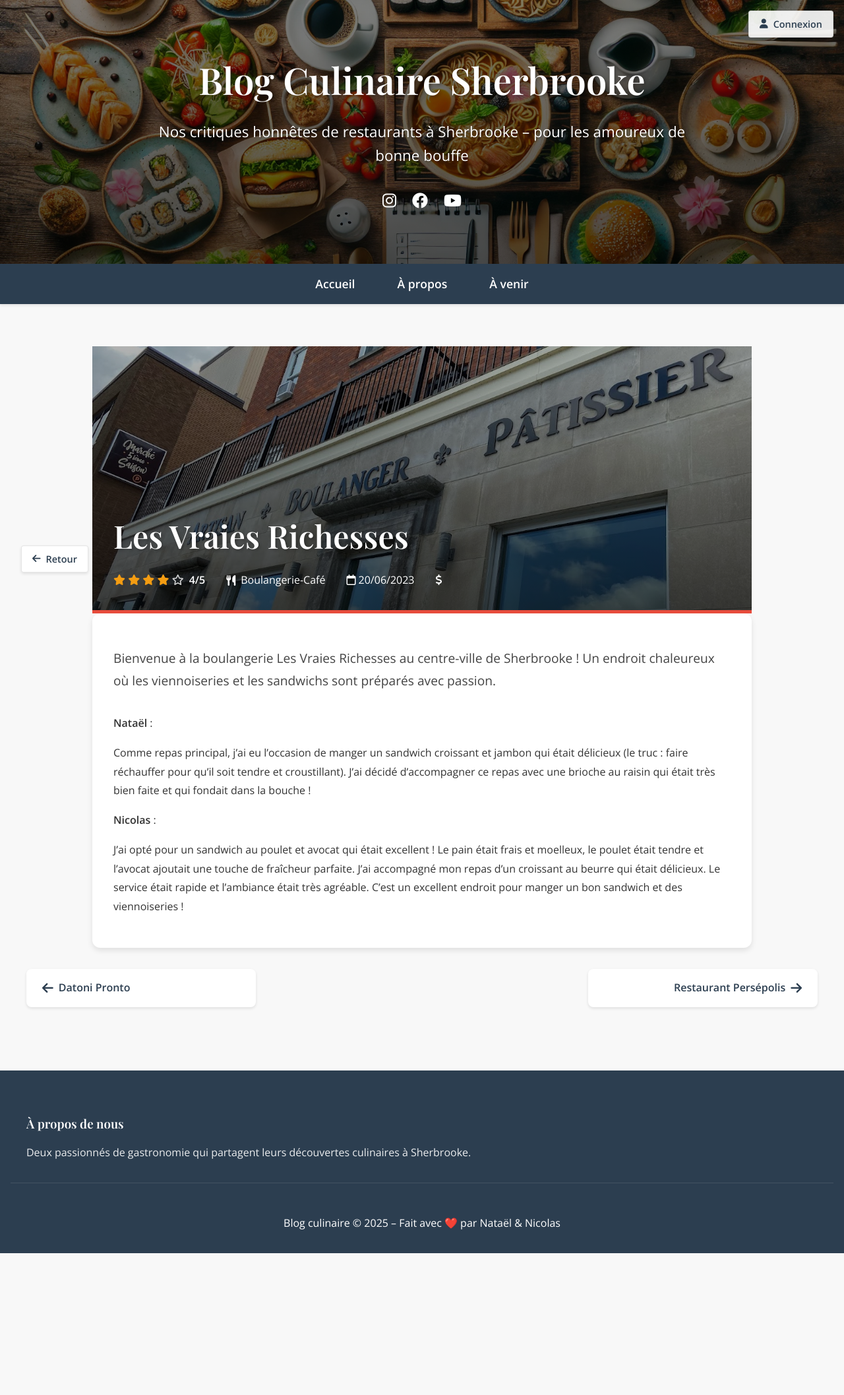
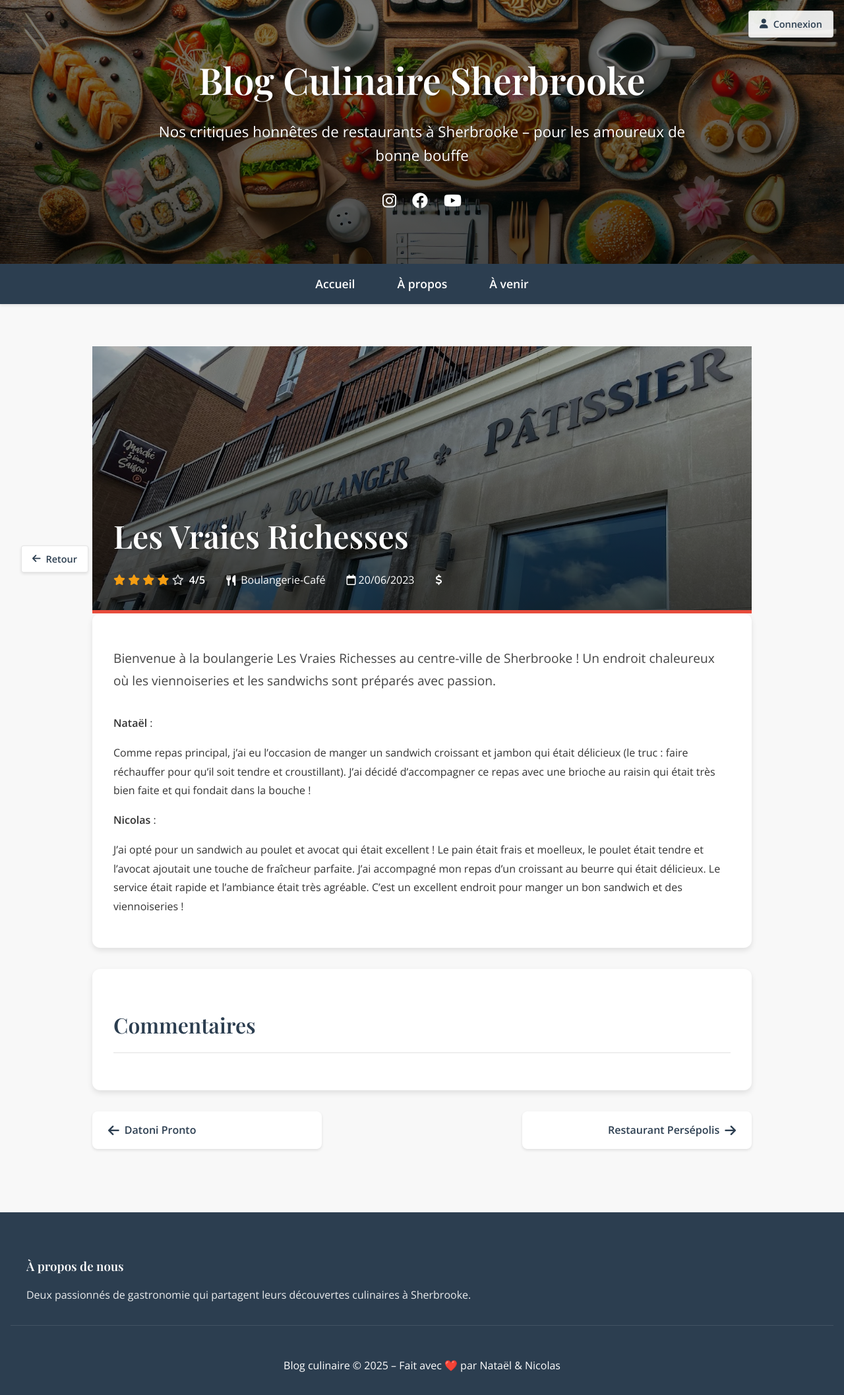
Before and after one commit to Natael21/blog-culinaire, a Jekyll site: the page built from _posts/2023-06-20-les-vraies-richesses.markdown, in a window 1280 px wide. Shown: the whole page at 66% size. Built offline with Jekyll 4.4.1, drawn with Linux system fonts in a browser that asks for light colours; a script that is not in the unit is left out; comment, search, counter and statistics services are not loaded; before the commit the page ends 1900 px from its top, so only the background shows below that.

Commit message:
ajout barre commentaires

```diff
--- a/_config.yml
+++ b/_config.yml
@@ -13,13 +13,12 @@
 # you will see them accessed via {{ site.title }}, {{ site.email }}, and so on.
 # You can create any custom variable you would like, and they will be accessible
 # in the templates via {{ site.myvariable }}.
-title: Jekyll Netlify CMS
+title: Blog Culinaire Sherbrooke
 email: your-email@example.com
 description: >- # this means to ignore newlines until "baseurl:"
-  This is the basic Jekyll starter site, with Netlify CMS integrated and using
-  Netlify Identity for authentication.
+  Nos critiques honnêtes de restaurants à Sherbrooke – pour les amoureux de bonne bouffe
 baseurl: "" # the subpath of your site, e.g. /blog
-url: "" # the base hostname & protocol for your site, e.g. http://example.com
+url: "https://appreciationrestaurantssherbrooke.netlify.app" # the base hostname & protocol for your site, e.g. http://example.com
 
 # Build settings
 theme: minima
@@ -57,6 +56,9 @@ rss: rss
 # - username: jekyll2
 #   instance: example.com
 
+# Disqus Comments
+disqus:
+  shortname: appreciationrestaurantssherbrooke
 
 # Exclude from processing.
 # The following items will not be processed, by default. Create a custom list
--- a/_layouts/restaurant.html
+++ b/_layouts/restaurant.html
@@ -57,7 +57,13 @@ layout: default
     </div>
     {% endif %}
   </div>
-</article>
+
+  <!-- Section Commentaires -->
+  <div class="comments-section">
+    <h2>Commentaires</h2>
+    <div id="disqus_thread"></div>
+  </div>
+</div>
 
 <!-- Navigation buttons -->
 <div class="restaurant-navigation">
@@ -141,7 +147,19 @@ layout: default
       closeModal();
     }
   });
+
+  var disqus_config = function () {
+    this.page.url = "{{ site.url }}{{ page.url }}";
+    this.page.identifier = "{{ page.url }}";
+  };
+  (function() {
+    var d = document, s = d.createElement('script');
+    s.src = 'https://appreciationrestaurantssherbrooke.disqus.com/embed.js';
+    s.setAttribute('data-timestamp', +new Date());
+    (d.head || d.body).appendChild(s);
+  })();
 </script>
+<noscript>Veuillez activer JavaScript pour voir les <a href="https://disqus.com/?ref_noscript">commentaires propulsés par Disqus.</a></noscript>
 
 <style>
 .modal {
@@ -267,4 +285,25 @@ layout: default
     justify-content: center;
   }
 }
+
+.comments-section {
+  background: var(--white);
+  padding: 2rem;
+  border-radius: 12px;
+  box-shadow: 0 4px 8px rgba(0,0,0,0.1);
+  margin-top: 2rem;
+}
+
+.comments-section h2 {
+  font-family: 'Playfair Display', serif;
+  color: var(--primary-color);
+  font-size: 2rem;
+  margin-bottom: 1.5rem;
+  padding-bottom: 1rem;
+  border-bottom: 2px solid #eee;
+}
+
+#disqus_thread {
+  margin-top: 1.5rem;
+}
 </style>
```
